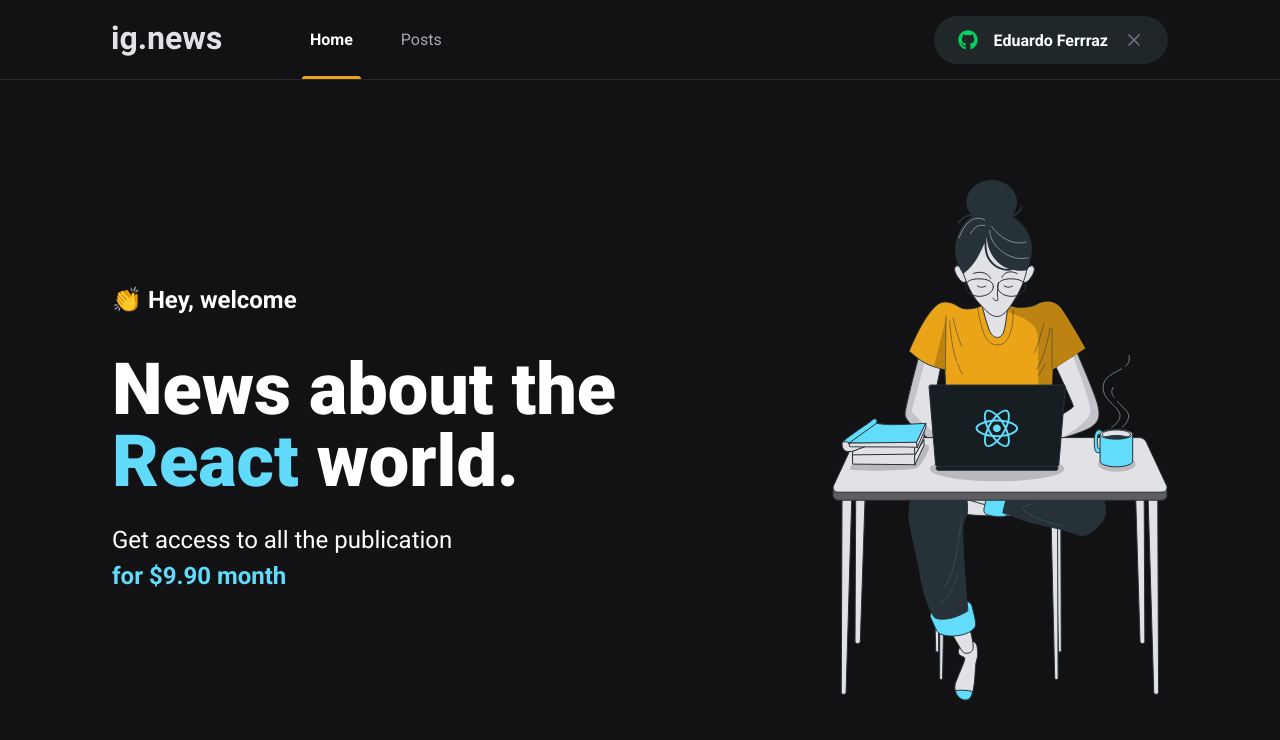
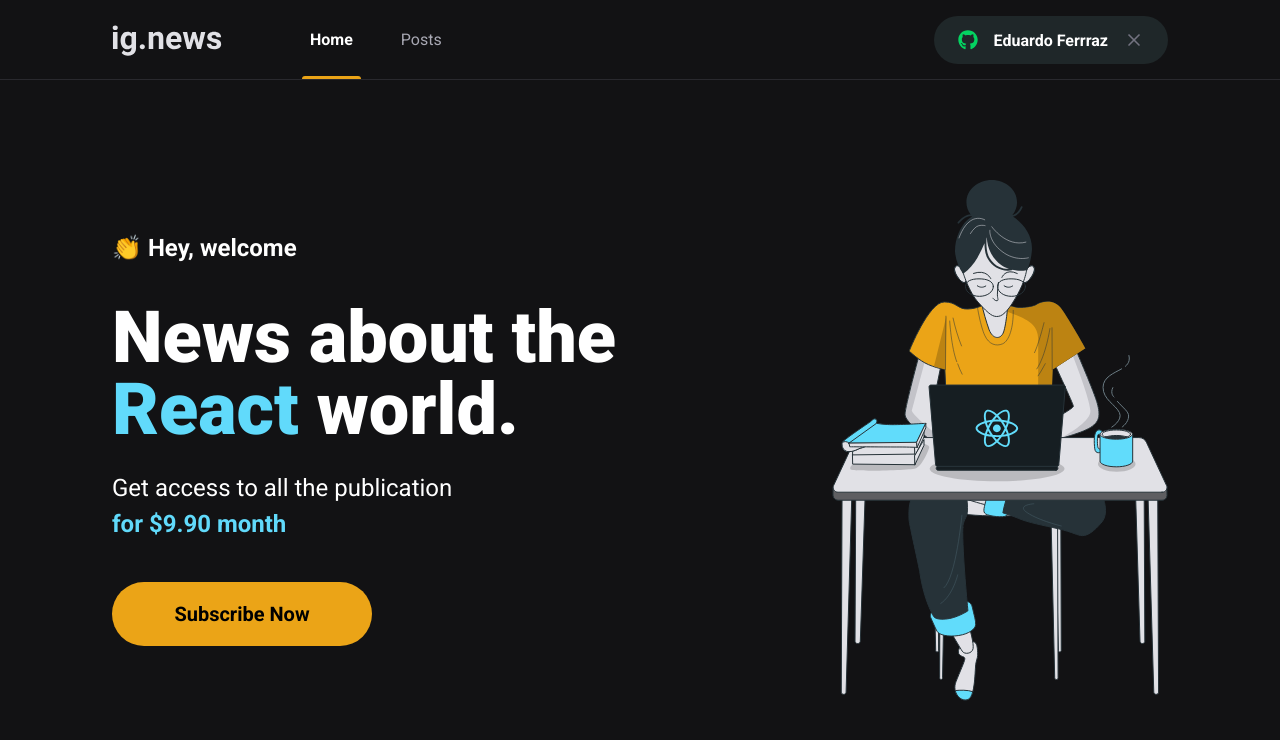
Before and after one commit to edupferraz/Ig-News, a Next.js app: page / in a window 1280 px wide. Shown: the top 740 px of the page. Built offline with nearby package versions, Linux system fonts and the light colour scheme.

Commit message:
Subscribe Button

```diff
--- /dev/null
+++ b/src/components/SubscribeButton/index.tsx
@@ -0,0 +1,13 @@
+import styles from './styles.module.scss';
+
+export function SubscribeButton() {
+    return(
+        <button
+            type="button"
+            className={styles.subscribeButton}
+        >
+
+            Subscribe Now
+        </button>
+    );
+}
--- /dev/null
+++ b/src/components/SubscribeButton/styles.module.scss
@@ -0,0 +1,21 @@
+.subscribeButton {
+    width: 260px;
+    height: 4rem;
+    background: var(--yellow-500);
+    border: 0;
+    border-radius: 2rem;
+
+    color: var(--gray=900);
+    font-size: 1.25rem;
+    font-weight: bold;
+
+    display: flex;
+    align-items: center;
+    justify-content: center;
+
+    transition: filter 0.2s;
+
+    &:hover {
+        filter: brightness(0.8);
+    }
+}
--- a/src/pages/home.module.scss
+++ b/src/pages/home.module.scss
@@ -38,4 +38,8 @@
             font-weight: bold;
         }
     }
+
+    button {
+        margin-top: 2.5rem;
+    }
 }
--- a/src/pages/index.tsx
+++ b/src/pages/index.tsx
@@ -1,5 +1,6 @@
 
 import Head from 'next/head';
+import { SubscribeButton } from '../components/SubscribeButton';
 
 import styles from './home.module.scss';
 
@@ -22,6 +23,7 @@
             <span>for $9.90 month</span>
           </p>
 
+          <SubscribeButton/>
 
         </section>
 
```
